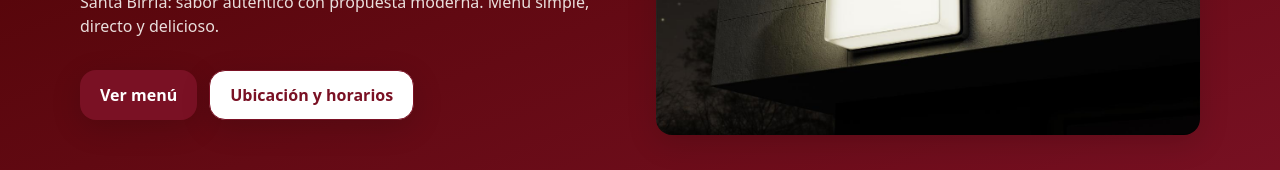
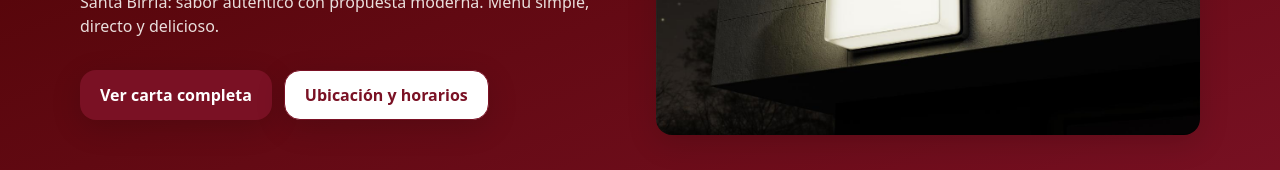
Before and after one commit to santabirriasd-beep/my-santabirria, a Next.js app: page / in a window 1280 px wide. Shown: the part 346-516 px from the top of the page. Built offline with nearby package versions, Linux system fonts and the light colour scheme.

Commit message:
Update Hero.jsx

```diff
--- a/components/Hero.jsx
+++ b/components/Hero.jsx
@@ -15,11 +15,10 @@ export default function Hero() {
               Santa Birria: sabor auténtico con propuesta moderna. Menú simple, directo y delicioso.
             </p>
             <div className="mt-8 flex flex-wrap gap-3">
-              <Link href="#menu" className="btn btn-primary">Ver menú</Link>
+              <Link href="/menu" className="btn btn-primary">Ver carta completa</Link>
               <Link href="#contacto" className="btn btn-ghost">Ubicación y horarios</Link>
             </div>
           </div>
-
           <div className="relative h-64 w-full sm:h-80">
             <Image
               src="/hero.jpg"
```
